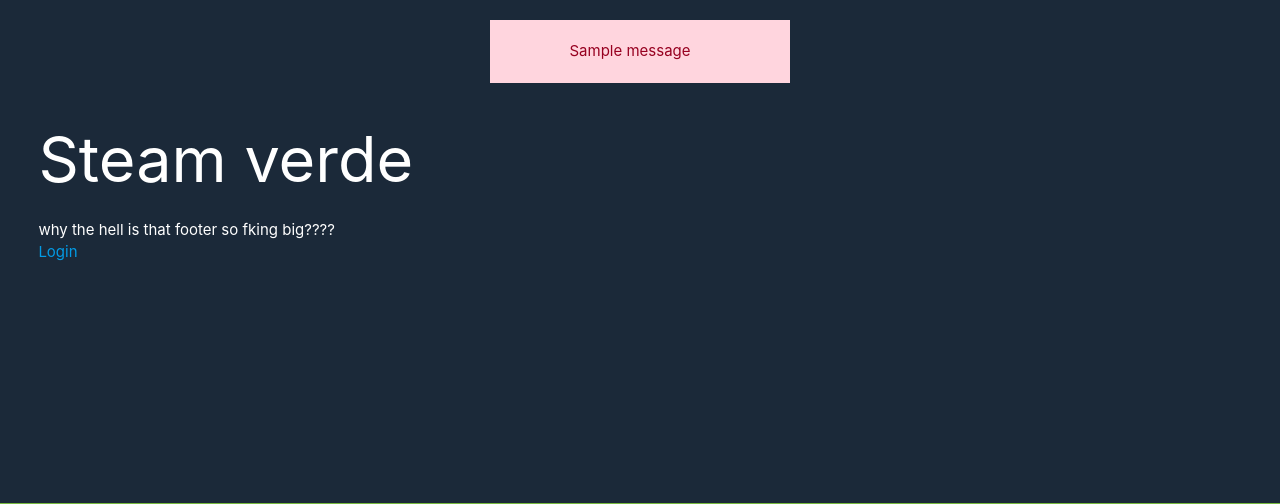
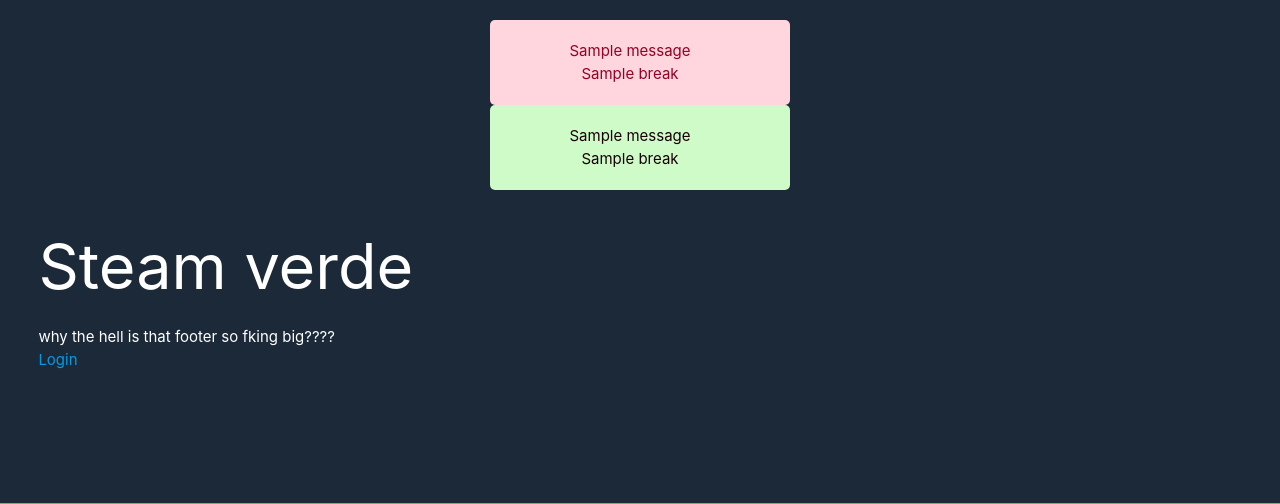
Before and after one commit to MatheusFinatto/projeto-entregador-5, a Flask app: template templates/index.html in a window 1280 px wide. Shown: the part 64-568 px from the top of the page. Run offline with Flask 2, Linux system fonts and the light colour scheme; the template is opened without the code that fills it: most values are stand-ins (such as "Sample title", 1, 10 or a date in 2020); one stand-in notice (Sample message) is shown.

Commit message:
Criando classes e mostrando flash messages de sucesso ou erro

```diff
--- a/app.py
+++ b/app.py
@@ -51,11 +51,11 @@
 
 @app.route('/login', methods=['GET', 'POST'])
 def login():
-    username = request.args['username']
+
     if request.method == 'POST':
         return render_template('login.html')
     else:
-        return render_template('login.html', username=username)
+        return render_template('login.html')
 
 
 @app.route('/register', methods=['GET', 'POST'])
@@ -67,15 +67,16 @@
         confirm_password = request.form['confirm-password']
 
         if not email:
-            flash('Email is required!')
+            flash('Email is required!', 'message-error')
         elif not username:
-            flash('Username is required!')
+            flash('Username is required!', 'message-error')
         elif not password:
-            flash('Password is required!')
+            flash('Password is required!', 'message-error')
         elif not confirm_password:
-            flash('Confirmed Password is required!')
+            flash('Confirmed Password is required!', 'message-error')
         else:
-            return redirect(url_for('.login', username=username))
+            flash('Your account was created', 'message-success')
+            return redirect(url_for('.login'))
 
     return render_template('register.html')
 
--- a/static/styles/index.css
+++ b/static/styles/index.css
@@ -19,3 +19,25 @@
   -webkit-appearance: none;
   margin: 0;
 }
+
+.message-error {
+  padding: 20px;
+  width: 25%;
+  margin-right: auto;
+  margin-left: auto;
+  text-align: center;
+  color: #970020;
+  background-color: #ffd5de;
+  border-radius: 5px;
+}
+
+.message-success {
+  padding: 20px;
+  width: 25%;
+  margin-right: auto;
+  margin-left: auto;
+  text-align: center;
+  color: #180106;
+  background-color: #cffbc8;
+  border-radius: 5px;
+}
--- a/static/styles/login.css
+++ b/static/styles/login_register.css
@@ -41,13 +41,3 @@
     margin-bottom: 10px;
     /* visibility: hidden; */
 }
-
-.register-message-alert {
-    padding: 20px;
-    width: 25%;
-    margin-right: auto;
-    margin-left: auto;
-    text-align: center;
-    color: #970020;
-    background-color: #ffd5de;
-}
--- a/templates/layout.html
+++ b/templates/layout.html
@@ -19,7 +19,7 @@
   <link rel="stylesheet" type="text/css" href="{{ url_for('static', filename='styles/footer.css') }}" />
   <link rel="stylesheet" type="text/css" href="{{ url_for('static', filename='styles/main.css') }}" />
   <link rel="stylesheet" type="text/css" href="{{ url_for('static', filename='styles/cards.css') }}" />
-  <link rel="stylesheet" type="text/css" href="{{ url_for('static', filename='styles/login.css') }}" />
+  <link rel="stylesheet" type="text/css" href="{{ url_for('static', filename='styles/login_register.css') }}" />
   <script src="{{ url_for('static', filename='scripts/jquery.js') }}"></script>
   <script src="{{ url_for('static', filename='scripts/register.js') }}"></script>
 </head>
@@ -107,11 +107,22 @@
   </nav>
 
   <main>
-    {% with messages = get_flashed_messages() %}
+    {% with messages = get_flashed_messages(category_filter=["message-error"]) %}
       {% if messages %}
-        <ul class="register-message-alert">
+        <ul class="message-error">
         {% for message in messages %}
           <li>{{ message }}</li>
+          {{ break }}
+        {% endfor %}
+        </ul>
+      {% endif %}
+    {% endwith %}
+    {% with messages = get_flashed_messages(category_filter=["message-success"]) %}
+      {% if messages %}
+        <ul class="message-success">
+        {% for message in messages %}
+          <li>{{ message }}</li>
+          {{ break }}
         {% endfor %}
         </ul>
       {% endif %}
```
